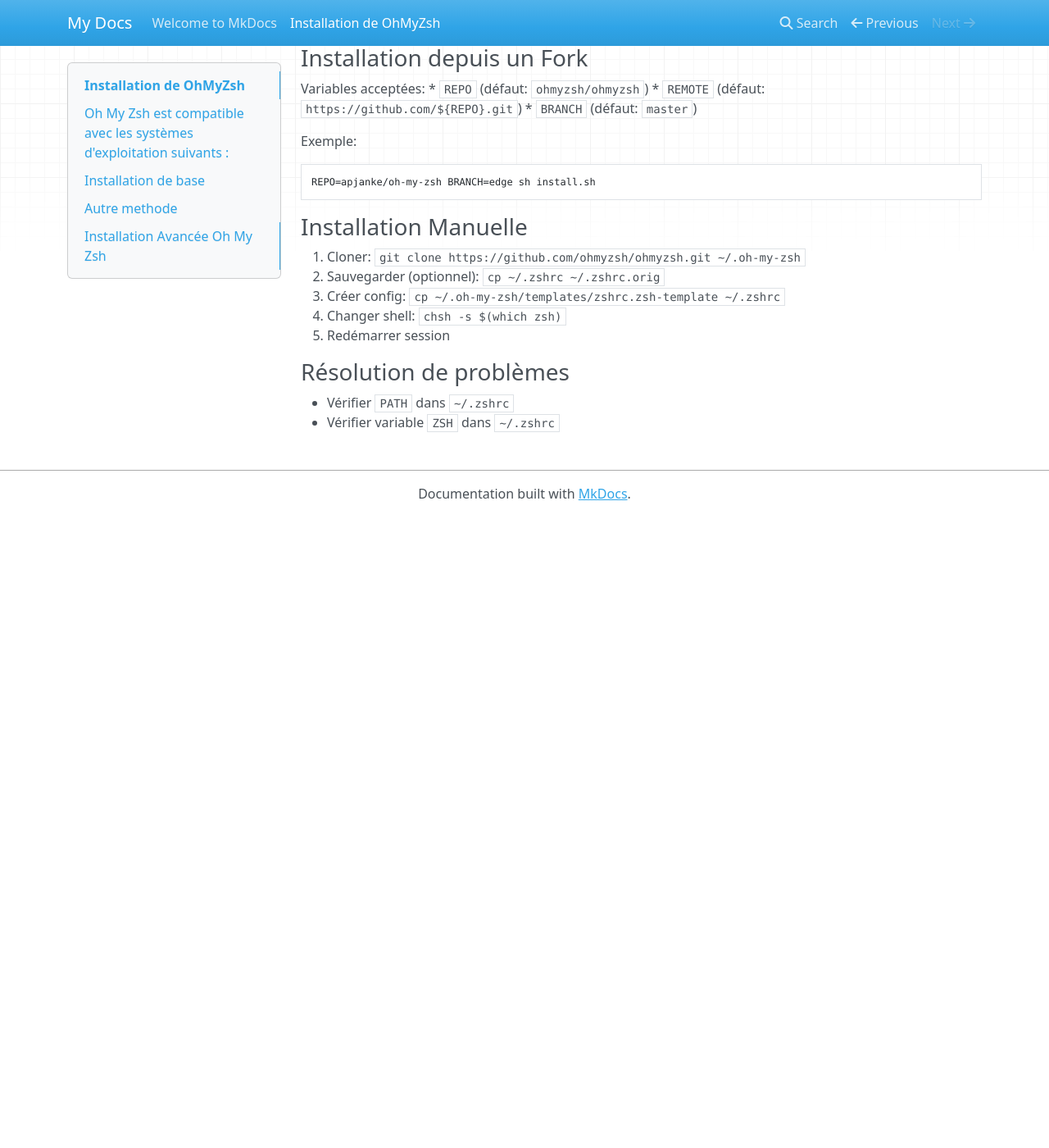
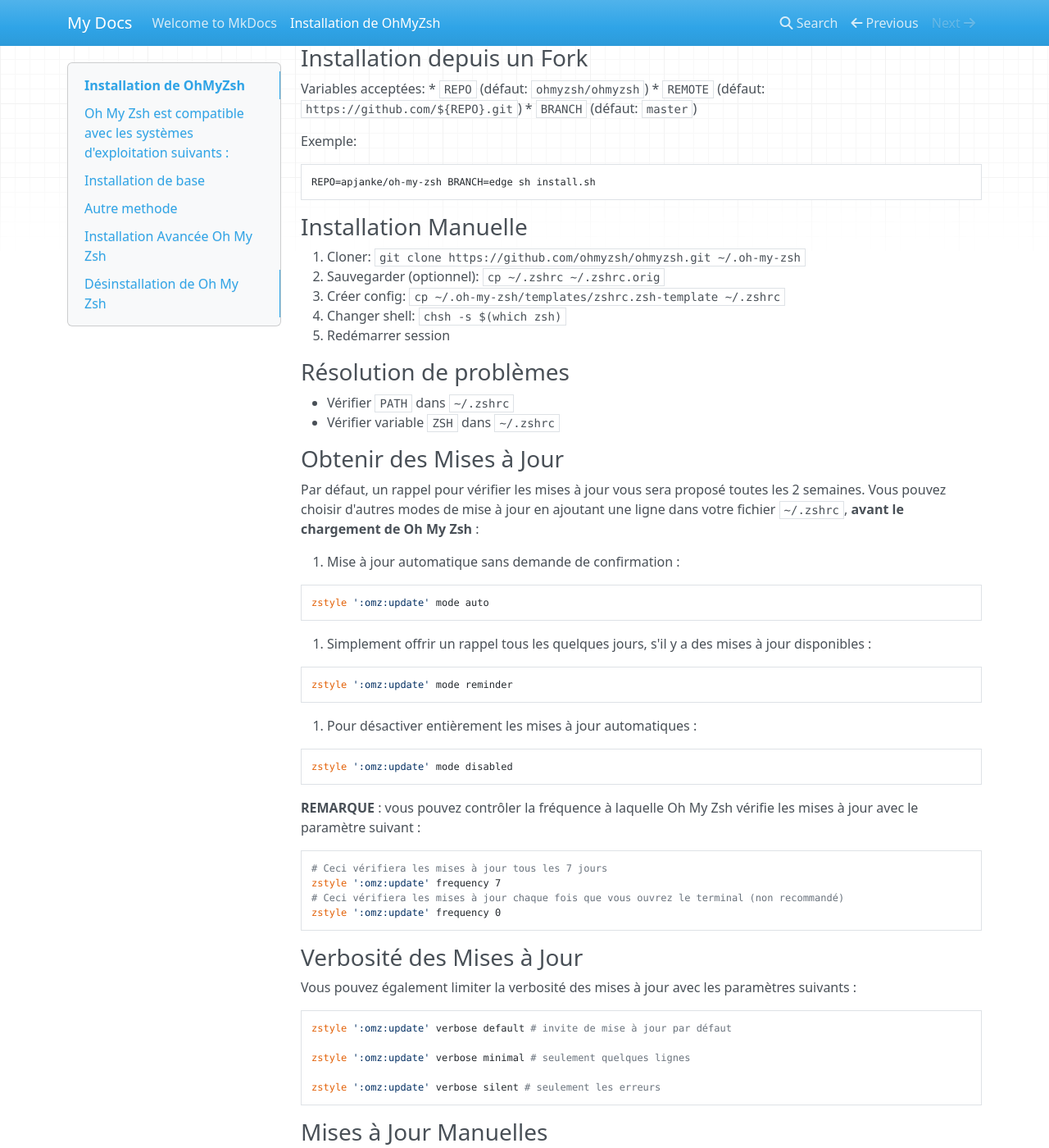
Before and after one commit to Simplon-hdf/cheatsheet-ohmyzsh-p5, an MkDocs documentation site: the page built from docs/installation.md, in a window 1280 px wide and 1400 px high, scrolled down 1698 px. Shown: the whole window at 82% size. Built offline with MkDocs 1.6.1, drawn with Linux system fonts in a browser that asks for light colours; nearby versions of some CDN libraries; before the commit the page ends 2328 px from its top, so only the background shows below that; some of the changed text lies outside the part shown.

Commit message:
docs(installation.md): add documentation for updates and uninstallation

````diff
--- a/docs/installation.md
+++ b/docs/installation.md
@@ -78,3 +78,73 @@
 ### Résolution de problèmes
 * Vérifier `PATH` dans `~/.zshrc`
 * Vérifier variable `ZSH` dans `~/.zshrc`
+
+### Obtenir des Mises à Jour
+
+Par défaut, un rappel pour vérifier les mises à jour vous sera proposé toutes les 2 semaines. Vous pouvez choisir d'autres modes de mise à jour en ajoutant une ligne dans votre fichier `~/.zshrc`, **avant le chargement de Oh My Zsh** :
+
+1. Mise à jour automatique sans demande de confirmation :
+
+```bash
+zstyle ':omz:update' mode auto
+```
+
+2. Simplement offrir un rappel tous les quelques jours, s'il y a des mises à jour disponibles :
+
+```bash
+zstyle ':omz:update' mode reminder
+```
+
+3. Pour désactiver entièrement les mises à jour automatiques :
+
+```bash
+zstyle ':omz:update' mode disabled
+```
+
+**REMARQUE** : vous pouvez contrôler la fréquence à laquelle Oh My Zsh vérifie les mises à jour avec le paramètre suivant :
+
+```bash
+# Ceci vérifiera les mises à jour tous les 7 jours
+zstyle ':omz:update' frequency 7
+# Ceci vérifiera les mises à jour chaque fois que vous ouvrez le terminal (non recommandé)
+zstyle ':omz:update' frequency 0
+```
+
+### Verbosité des Mises à Jour
+
+Vous pouvez également limiter la verbosité des mises à jour avec les paramètres suivants :
+
+```bash
+zstyle ':omz:update' verbose default # invite de mise à jour par défaut
+
+zstyle ':omz:update' verbose minimal # seulement quelques lignes
+
+zstyle ':omz:update' verbose silent # seulement les erreurs
+```
+
+### Mises à Jour Manuelles
+
+Si vous souhaitez effectuer une mise à jour à tout moment (peut-être que quelqu'un vient de publier un nouveau plugin et vous ne voulez pas attendre une semaine ?), vous devez simplement exécuter :
+
+```bash
+omz update
+```
+
+**Remarque**
+
+Si vous souhaitez automatiser ce processus dans un script, vous devriez appeler directement le script `upgrade`, comme ceci :
+
+```bash
+$ZSH/tools/upgrade.sh
+```
+
+Consultez plus d'options dans la FAQ : Comment mettre à jour Oh My Zsh ?
+
+**L'UTILISATION DE** `omz update --unattended` **A ÉTÉ SUPPRIMÉE, CAR ELLE PRÉSENTE DES EFFETS SECONDAIRES.**
+
+
+## Désinstallation de Oh My Zsh
+
+Oh My Zsh n'est pas pour tout le monde. Vous nous manquerez, mais nous voulons que cette séparation soit facile.
+
+Si vous souhaitez désinstaller `oh-my-zsh`, exécutez simplement `uninstall_oh_my_zsh` depuis la ligne de commande. Il se supprimera et restaurera votre configuration précédente de `bash` ou `zsh`.
````
